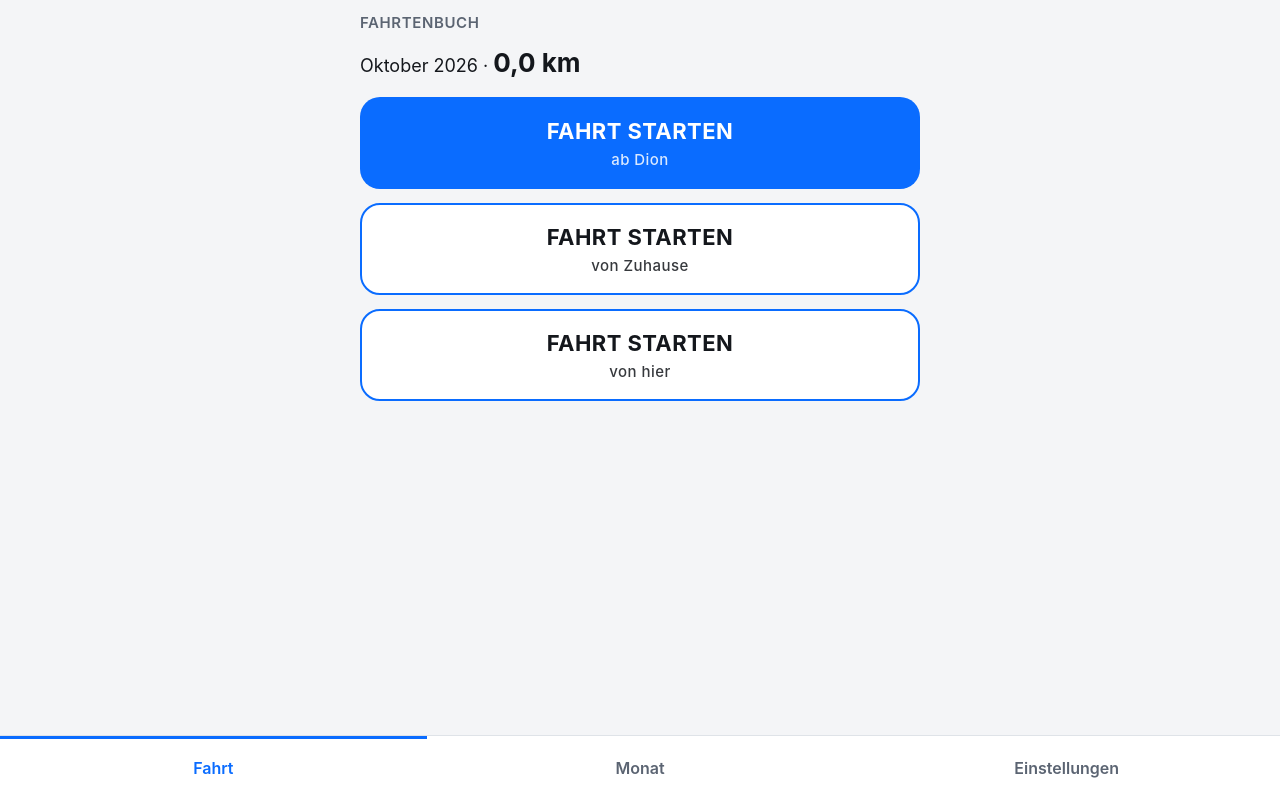
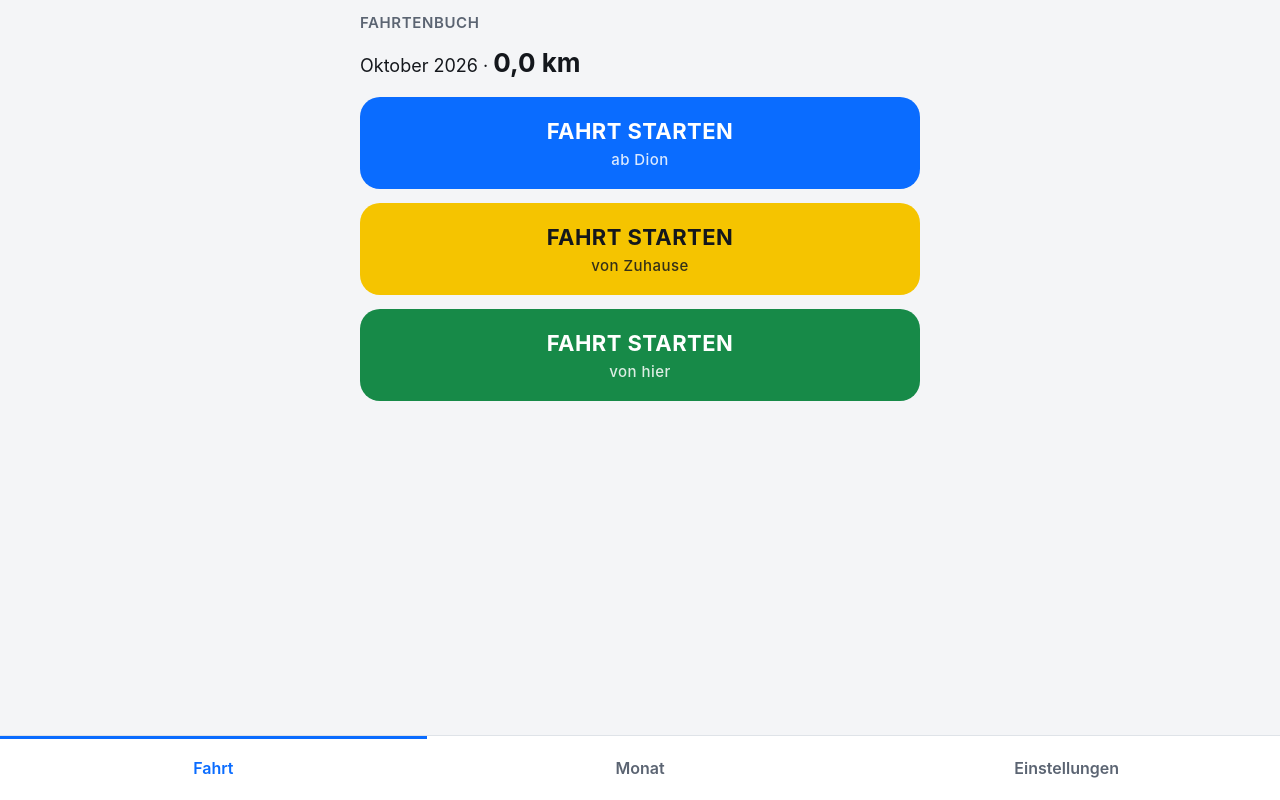
Before and after one commit to martinrichlik99/fahrtenbuch, a plain HTML site: page index.html in a window 1280 px wide. Drawn offline with Linux system fonts and the light colour scheme.

Commit message:
Startknöpfe farbig: Dion blau, Zuhause gelb, hier grün
Co-Authored-By: Claude Opus 5.5 <noreply@anthropic.com>

```diff
--- a/index.html
+++ b/index.html
@@ -14,8 +14,8 @@
 <link rel="icon" href="icon-192.png">
 <title>Fahrtenbuch</title>
 <style>
-:root{--bg:#f4f5f7;--card:#fff;--tx:#14171c;--mut:#5b6472;--line:#dfe3e8;--acc:#0a6cff;--accTx:#fff;--ok:#0d7a3f;--warn:#9a5700;--bad:#c62828}
-@media(prefers-color-scheme:dark){:root{--bg:#0e1013;--card:#1a1e24;--tx:#f2f4f7;--mut:#9aa4b2;--line:#2c323b;--acc:#4c9aff;--accTx:#06121f;--ok:#4cd08a;--warn:#f0b04a;--bad:#ff7b72}}
+:root{--bg:#f4f5f7;--card:#fff;--tx:#14171c;--mut:#5b6472;--line:#dfe3e8;--acc:#0a6cff;--accTx:#fff;--ok:#0d7a3f;--warn:#9a5700;--bad:#c62828;--gelb:#f5c400;--gelbTx:#14171c;--gruen:#178a48;--gruenTx:#fff}
+@media(prefers-color-scheme:dark){:root{--bg:#0e1013;--card:#1a1e24;--tx:#f2f4f7;--mut:#9aa4b2;--line:#2c323b;--acc:#4c9aff;--accTx:#06121f;--ok:#4cd08a;--warn:#f0b04a;--bad:#ff7b72;--gelb:#f0c23a;--gelbTx:#06121f;--gruen:#4cd08a;--gruenTx:#06121f}}
 *{box-sizing:border-box}
 html,body{margin:0;background:var(--bg);color:var(--tx);font:17px/1.4 -apple-system,BlinkMacSystemFont,"Segoe UI",system-ui,sans-serif;-webkit-text-size-adjust:100%}
 body{min-height:100vh;padding:calc(12px + env(safe-area-inset-top)) 16px calc(88px + env(safe-area-inset-bottom))}
@@ -32,7 +32,8 @@ small{display:block;color:var(--mut);font-size:13px;font-weight:400}
 .card{background:var(--card);border:1px solid var(--line);border-radius:18px;padding:16px;margin:0 0 14px}
 .gross{display:block;width:100%;min-height:92px;margin:0 0 14px;padding:12px;border:0;border-radius:20px;background:var(--acc);color:var(--accTx);font-size:22px;font-weight:700;letter-spacing:.02em}
 .gross small{color:inherit;opacity:.85;font-size:15px;font-weight:500;margin-top:2px}
-.gross.sek{background:var(--card);color:var(--tx);border:2px solid var(--acc)}
+.gross.gelb{background:var(--gelb);color:var(--gelbTx)}
+.gross.gruen{background:var(--gruen);color:var(--gruenTx)}
 .gross:disabled,.knopf:disabled{opacity:.5}
 .reihe{display:grid;grid-template-columns:repeat(3,minmax(0,1fr));gap:10px;margin:0 0 14px}
 .knopf{min-height:64px;padding:8px;border:2px solid var(--acc);border-radius:16px;background:var(--card);font-weight:700;font-size:16px}
@@ -327,8 +328,8 @@ function vHeute(){
     var m=heute().slice(0,7);
     h+='<p class="stat">'+MONATE[+m.slice(5)-1]+' '+m.slice(0,4)+' · <b>'+fmt(monatssumme(m))+' km</b></p>';
     h+='<button class="gross"'+dis+' data-a="start" data-f="dion">FAHRT STARTEN<small>ab Dion</small></button>';
-    h+='<button class="gross sek"'+dis+' data-a="start" data-f="zuhause">FAHRT STARTEN<small>von Zuhause</small></button>';
-    h+='<button class="gross sek"'+dis+' data-a="start" data-f="hier">'+(busy?'STANDORT WIRD ERMITTELT …':'FAHRT STARTEN<small>von hier</small>')+'</button>';
+    h+='<button class="gross gelb"'+dis+' data-a="start" data-f="zuhause">FAHRT STARTEN<small>von Zuhause</small></button>';
+    h+='<button class="gross gruen"'+dis+' data-a="start" data-f="hier">'+(busy?'STANDORT WIRD ERMITTELT …':'FAHRT STARTEN<small>von hier</small>')+'</button>';
     return h;
   }
   h+='<div class="card"><span class="tag">FAHRT LÄUFT</span><ul class="stops">';
--- a/sw.js
+++ b/sw.js
@@ -1,4 +1,4 @@
-var CACHE_NAME='fahrtenbuch-v3';
+var CACHE_NAME='fahrtenbuch-v4';
 self.addEventListener('install',function(e){
   self.skipWaiting();
   e.waitUntil(caches.open(CACHE_NAME).then(function(c){return c.addAll(['./','index.html','manifest.webmanifest','icon-180.png','icon-192.png'])}));
```
